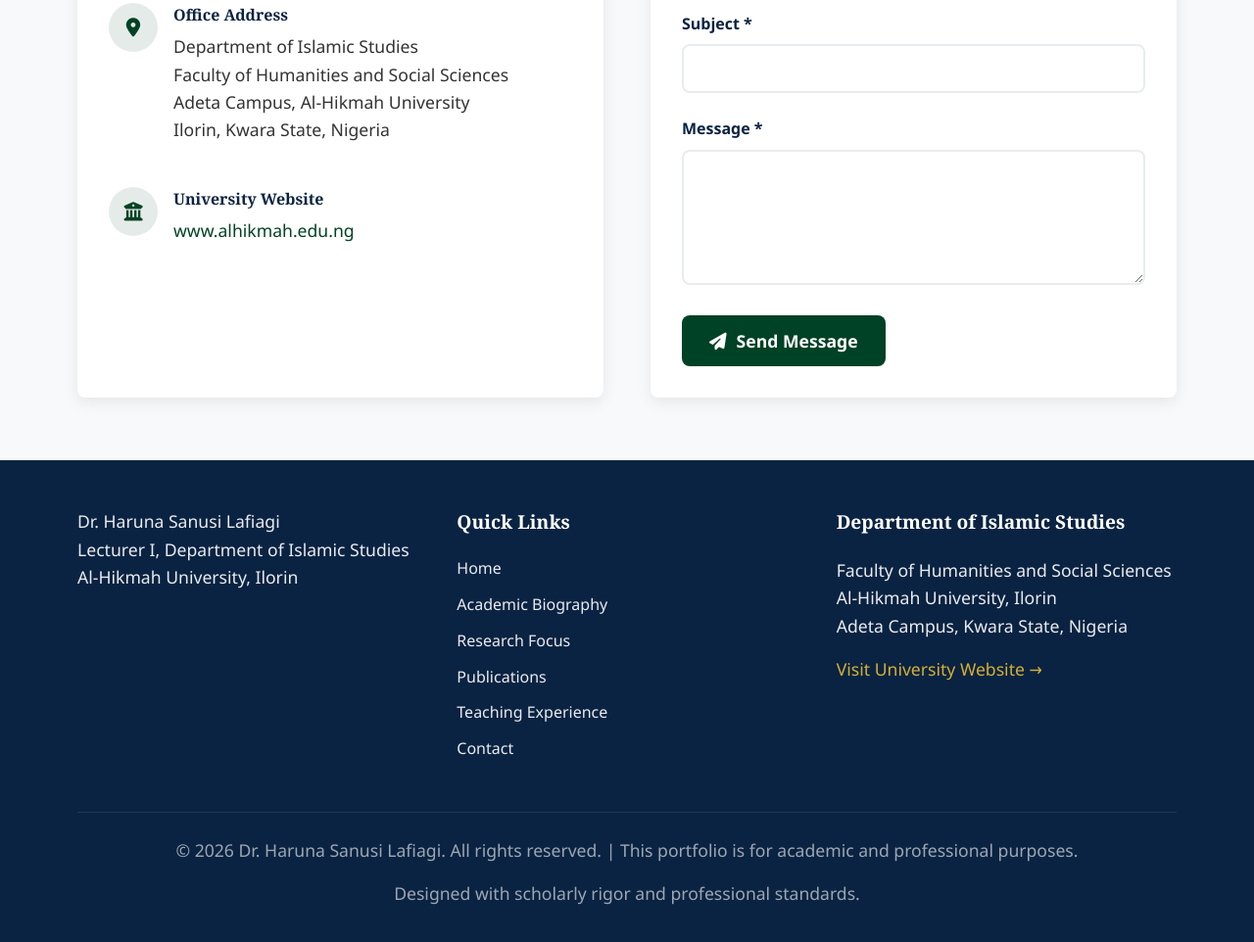
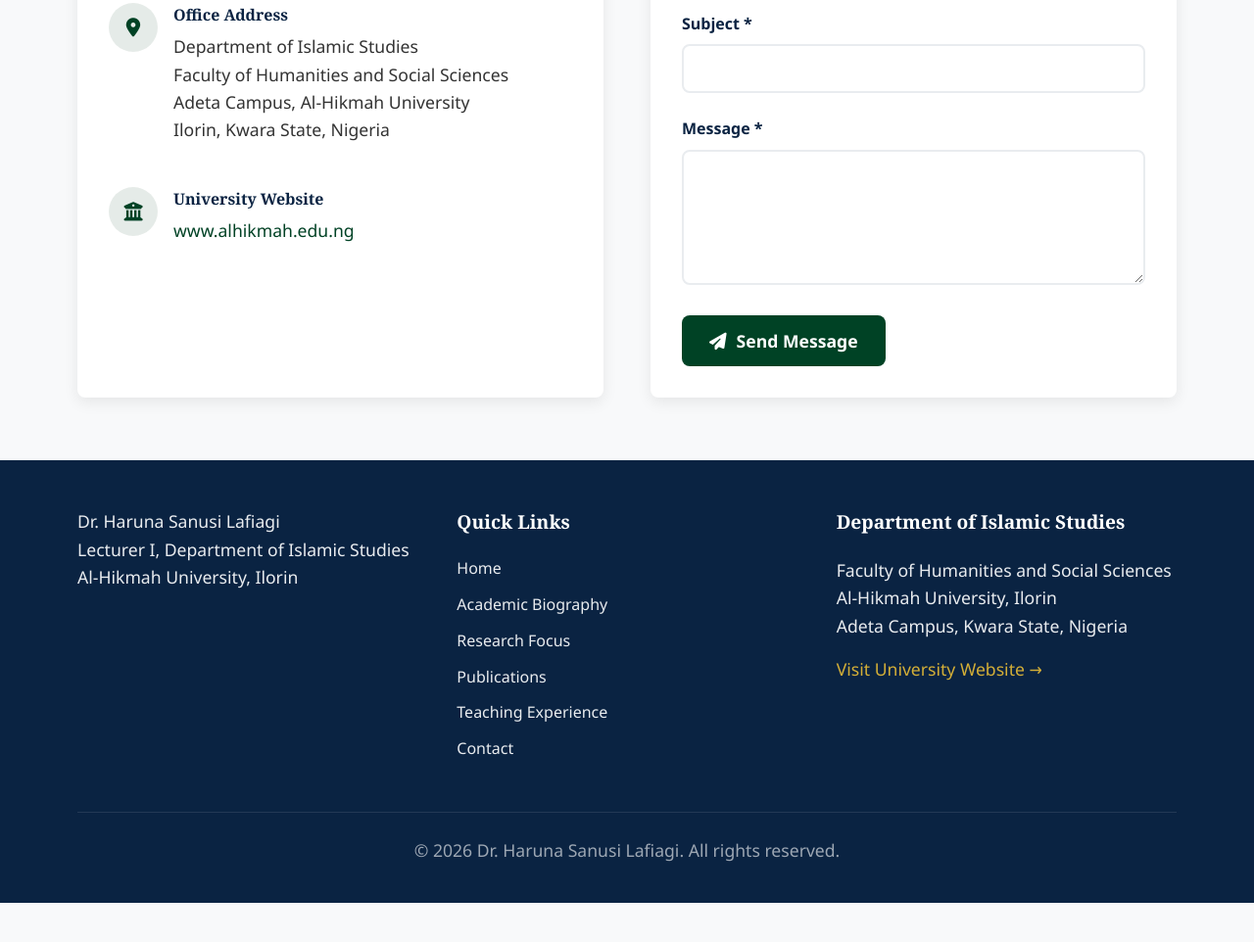
Before and after one commit to DoshCoder/Dr.-Haruna-Sanusi-Lafiagi, a plain HTML site: page index.html in a window 1280 px wide. Shown: the part 4576-5538 px from the top of the page at 98% size. After the commit the page ends 5498 px from the top, so only its background shows below. Drawn offline with Linux system fonts and the light colour scheme.

Commit message:
corrected line

```diff
--- a/index.html
+++ b/index.html
@@ -359,8 +359,8 @@
                 </div>
             </div>
             <div class="copyright">
-                <p>&copy; 2026 Dr. Haruna Sanusi Lafiagi. All rights reserved. | This portfolio is for academic and professional purposes.</p>
-                <p style="margin-top: 0.5rem;">Designed with scholarly rigor and professional standards.</p>
+                <p>&copy; 2026 Dr. Haruna Sanusi Lafiagi. All rights reserved.</p>
+                <!--<p style="margin-top: 0.5rem;">Designed with scholarly rigor and professional standards.</p>-->
             </div>
         </div>
     </footer>
```
